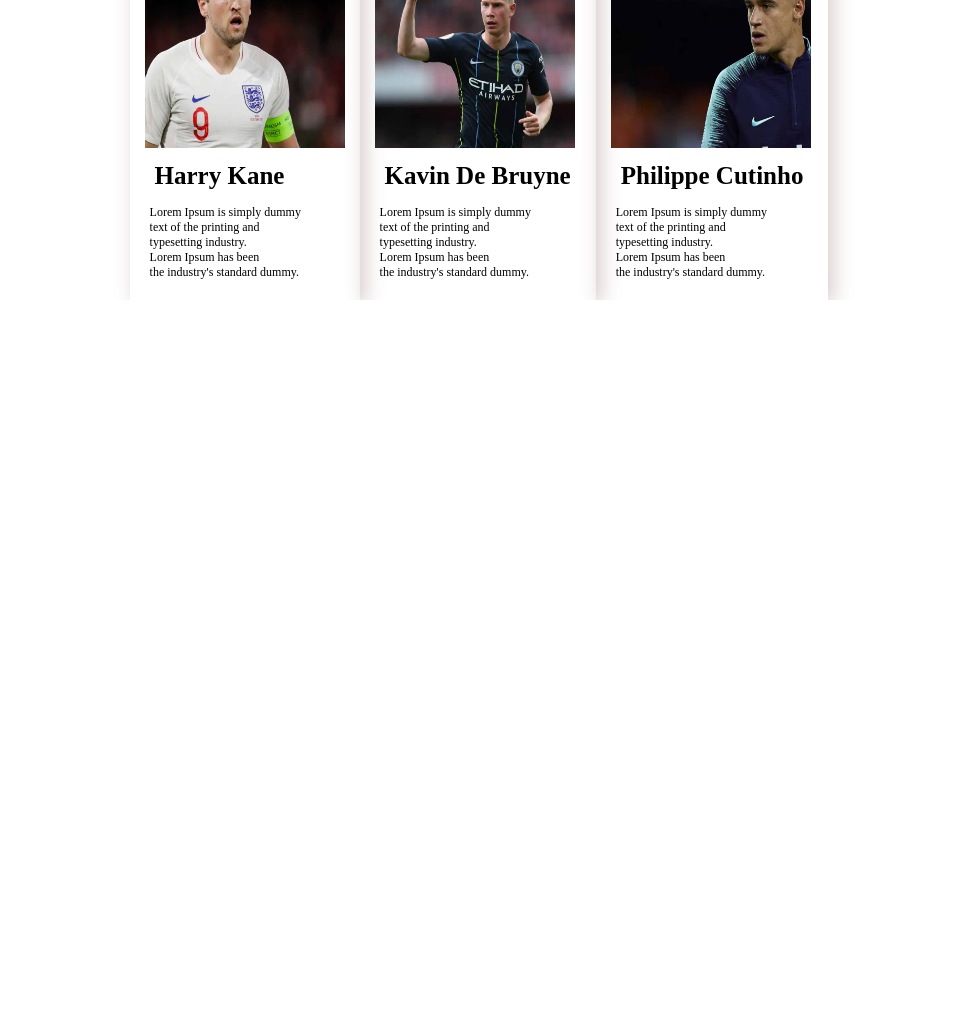
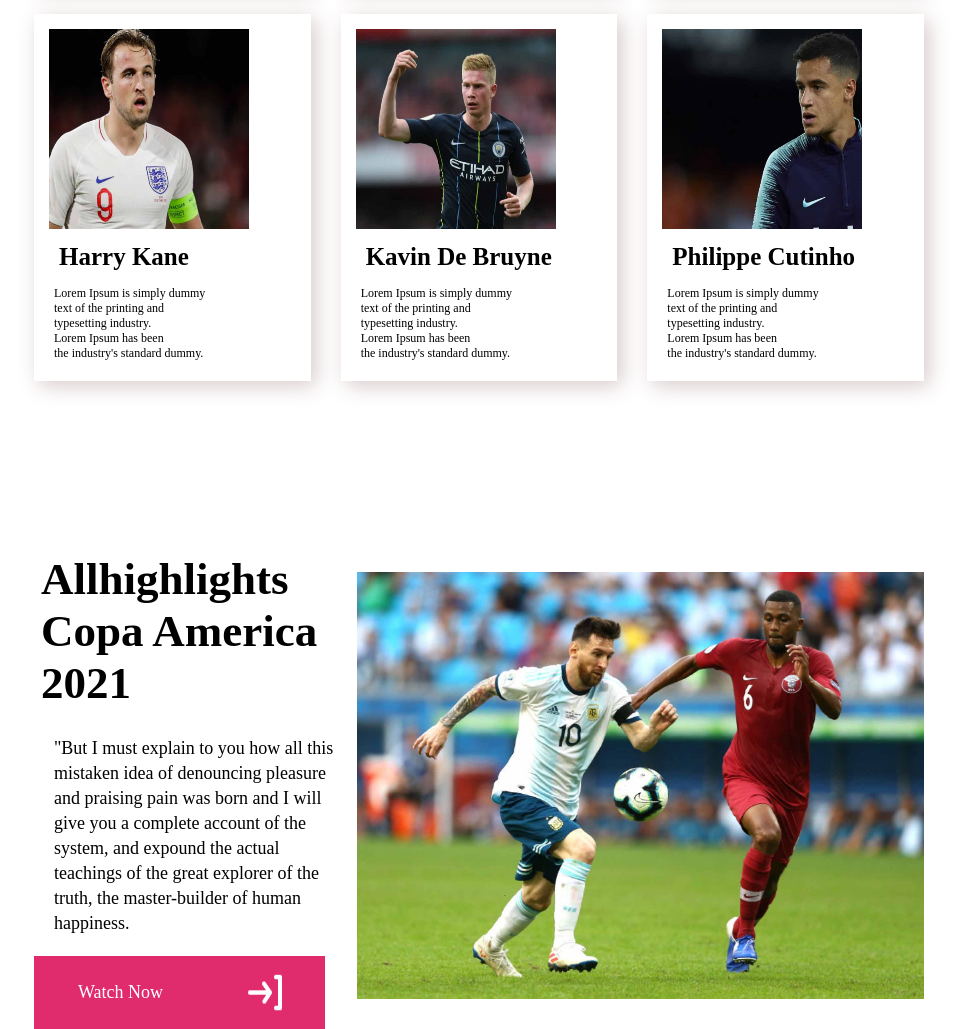
Before and after one commit to mahabubalam3332/responsive-football-main, a plain HTML site: page index.html in a window 1280 px wide. Shown: the part 1640-2669 px from the top of the page, without its empty margins (146-1113 px from the left). Before the commit the page ends 1940 px from the top, so only its background shows below. Drawn offline with Linux system fonts and the light colour scheme.

Commit message:
highlight_section_done

```diff
--- a/css/style.css
+++ b/css/style.css
@@ -51,12 +51,11 @@
     margin-left: 180px;
     margin-right: 210px;
     margin-top: 30px;
-    display: flex;
-    flex-wrap: wrap;
-    justify-content: center;
-    align-items: center;
+    display: grid;
+    grid-template-columns: repeat(3,1fr);
+    grid-column-gap: 30px;
+    grid-row-gap: 27px;
 }
-
 .palyers_name {
     padding: 15px;
     box-sizing: border-box;
@@ -76,3 +75,37 @@
     text-align: left;
     padding: 5px;
 }
+/* highlight_section */
+
+.hightlight_inner {
+    display: flex;
+    grid-template-columns: repeat(2,1fr);
+    justify-content: space-around;
+    align-items: center;
+    margin-left: 180px;
+    margin-right: 210px;
+    margin-top: 165px;
+}
+.hilight_left h2 {
+    font-size: 45px;
+    padding: 7px;
+    font-family: poppins;
+    font-weight: 700;
+}
+.hilight_left p {
+    font-family: poppins;
+    font-size: 18px;
+    text-align: left;
+    line-height: 25px;
+    padding: 20px;
+}
+.hightlight_right img {
+    width: 567px;
+    height: 427px;
+}
+.hightlight_inner {
+    display: flex;
+    grid-template-columns: repeat(2,1fr);
+    justify-content: space-around;
+    align-items: center;
+}
--- a/index.html
+++ b/index.html
@@ -93,5 +93,25 @@
             </div>
         </div>
     </section>
+    <!-- highlight_section -->
+    <section id="highilight_section">
+        <div class="container">
+          <div class="hightlight_inner">
+            <div class="hilight_left">
+                <h2>Allhighlights<br>Copa America 2021</h2>
+                <p>"But I must explain to you how all this mistaken idea of denouncing pleasure and praising pain was born and I will give you a complete account of the system, and expound the actual teachings of the great explorer of the truth, the master-builder of human happiness. </p>
+                <div class="btn">
+                    <div class="button">
+                        <a href="#">Watch Now</a>
+                        <img src="images/Social Icons/login.png" alt="">
+                    </div>
+                </div>
+            </div>
+            <div class="hightlight_right">
+                <img src="images/match.jpg" alt="">
+            </div>
+          </div>
+        </div>
+    </section>
 </body>
 </html>
```
Also changed, not shown: images/Logo.jpg (added), images/Social Icons/Dribbble.jpg (added), images/Social Icons/Instagram.jpg (added), images/Social Icons/Twitter.jpg (added), images/Social Icons/Youtube.jpg (added), images/match.jpg (added).
